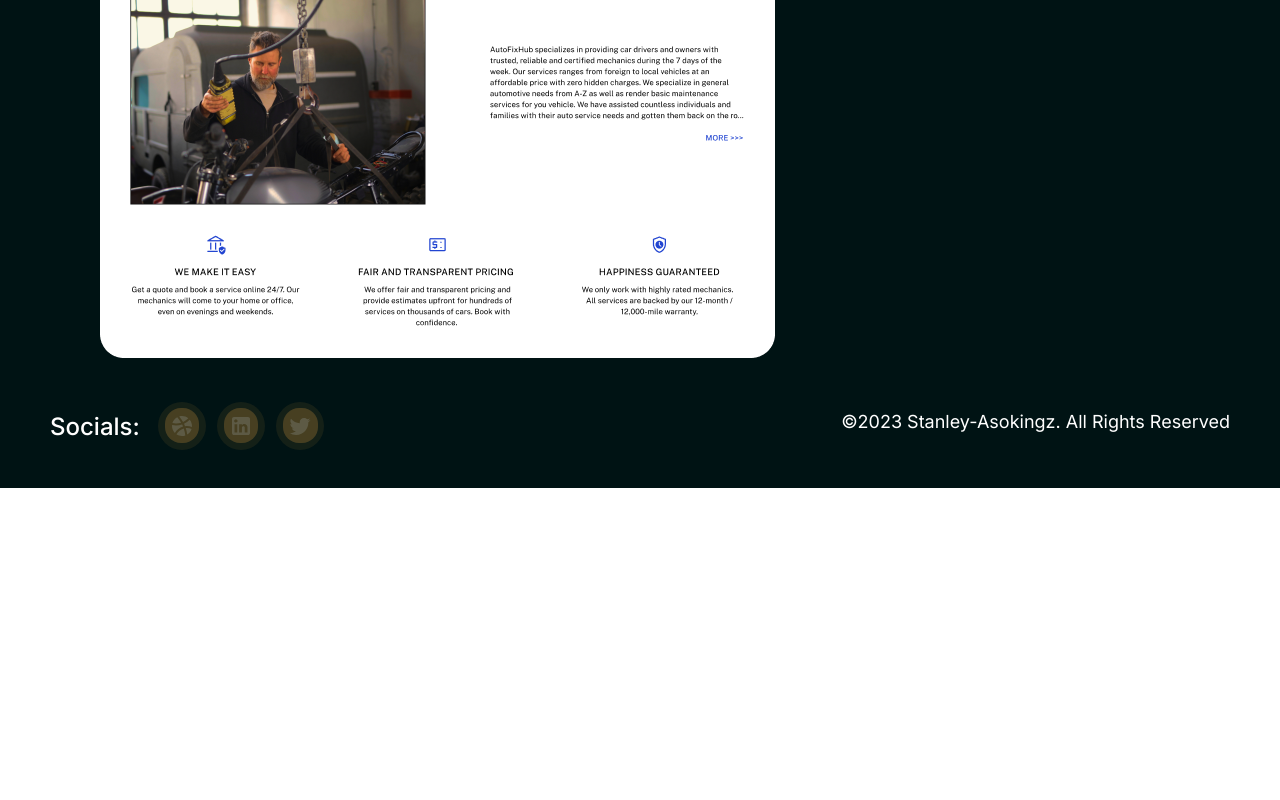
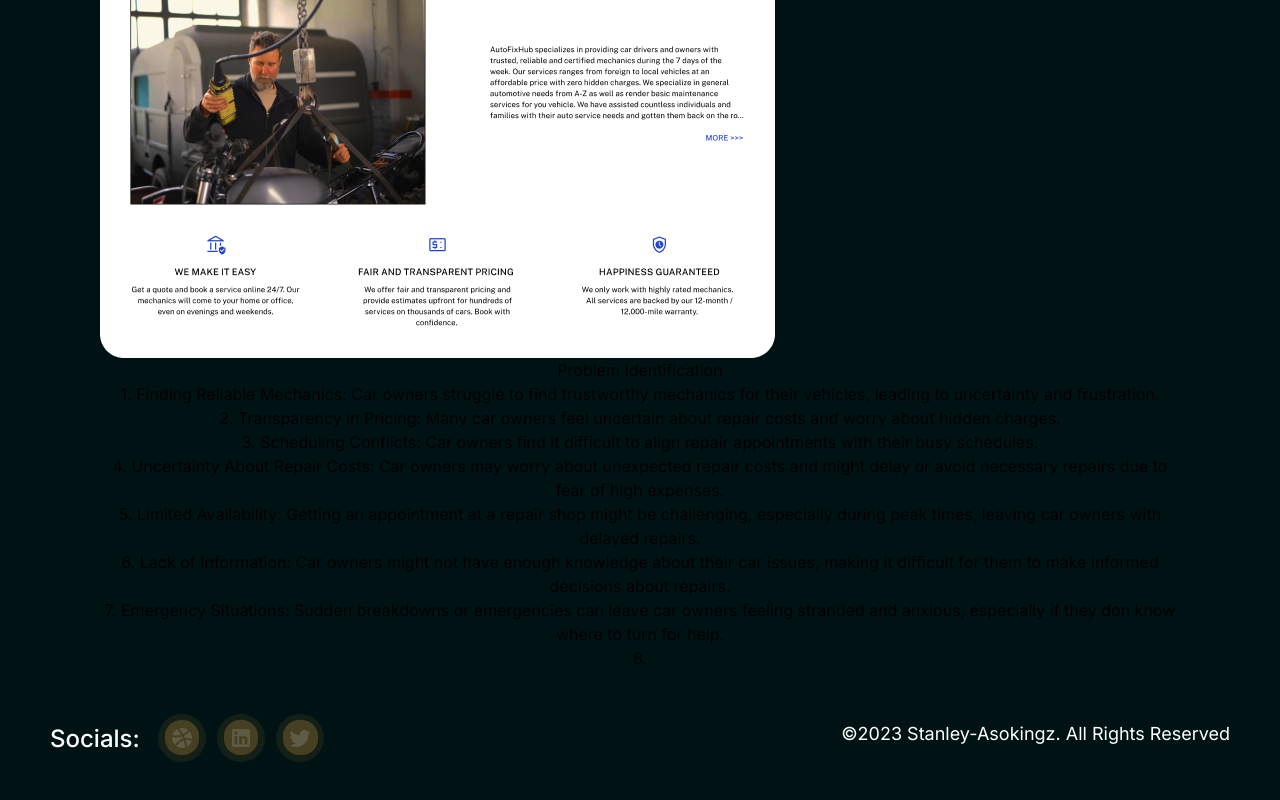
Before and after one commit to Maxwell011/portfolio-design, a Next.js app: page /Autofixhub in a window 1280 px wide. Shown: the part 1576-2376 px from the top of the page. Before the commit the page ends 2064 px from the top, so only its background shows below. Built offline with nearby package versions, Linux system fonts and the light colour scheme.

Commit message:
Added problem indentifiacation

```diff
--- a/src/app/Autofixhub/page.tsx
+++ b/src/app/Autofixhub/page.tsx
@@ -66,7 +66,7 @@ export default function AutoFixHub() {
           <p>
             AutoFixHub is an platform that aims to transform the car repair
             experience, for car owners. Our main objective is to create a
-            website that's easy to use and offers convenience, transparency and
+            website that easy to use and offers convenience, transparency and
             expert solutions for all your car related requirements. Our design
             focuses on resolving issues such, as locating mechanics ensuring
             pricing transparency, managing scheduling conflicts and much more.
@@ -81,6 +81,45 @@ export default function AutoFixHub() {
             />
           </div>
         </div>
+        <div>
+          <h2>Problem Identification</h2>
+          <ul>
+            <li>
+              1. Finding Reliable Mechanics: Car owners struggle to find
+              trustworthy mechanics for their vehicles, leading to uncertainty
+              and frustration.
+            </li>
+            <li>
+              2. Transparency in Pricing: Many car owners feel uncertain about
+              repair costs and worry about hidden charges.
+            </li>
+            <li>
+              3. Scheduling Conflicts: Car owners find it difficult to align
+              repair appointments with their busy schedules.
+            </li>
+            <li>
+              4. Uncertainty About Repair Costs: Car owners may worry about
+              unexpected repair costs and might delay or avoid necessary repairs
+              due to fear of high expenses.
+            </li>
+            <li>
+              5. Limited Availability: Getting an appointment at a repair shop
+              might be challenging, especially during peak times, leaving car
+              owners with delayed repairs.
+            </li>
+            <li>
+              6. Lack of Information: Car owners might not have enough knowledge
+              about their car issues, making it difficult for them to make
+              informed decisions about repairs.
+            </li>
+            <li>
+              7. Emergency Situations: Sudden breakdowns or emergencies can
+              leave car owners feeling stranded and anxious, especially if they
+              don know where to turn for help.
+            </li>
+            <li>8. </li>
+          </ul>
+        </div>
       </section>
     </section>
   );
```
